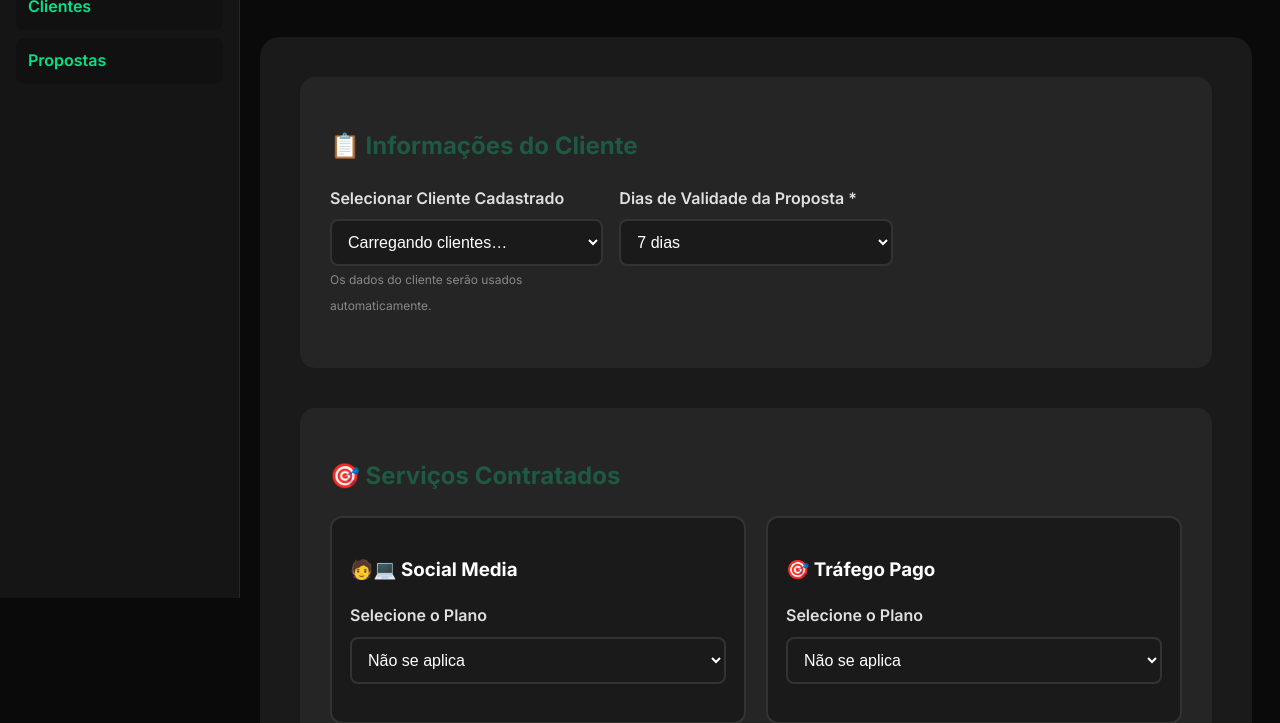
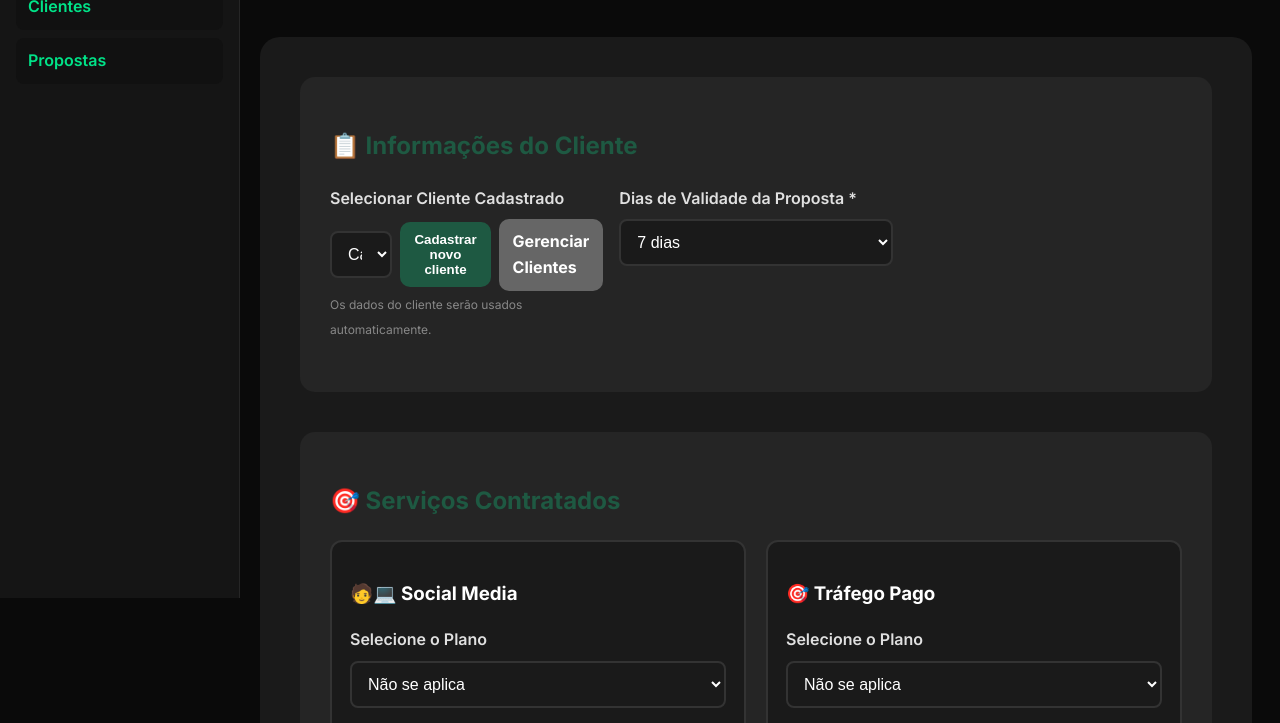
Before and after one commit to cveigamkt/Proposta-Comercial, a website: page proposta-comercial/proposta-gerador.html in a window 1280 px wide. Shown: the part 202-925 px from the top of the page. Drawn offline with nearby package versions, Linux system fonts and the light colour scheme.

Commit message:
atualização

```diff
--- a/proposta-comercial/clientes.js
+++ b/proposta-comercial/clientes.js
@@ -27,7 +27,7 @@
         const current = (location.pathname || '').toLowerCase();
         const inSubdir = current.includes('/proposta-comercial/');
         const base = inSubdir ? '/proposta-comercial/' : '/';
-        const loginUrl = `${base}login.html?redirect=${encodeURIComponent(base + 'clientes.html')}`;
+        const loginUrl = `${base}login.html?redirect=${encodeURIComponent(base + 'clientes')}`;
         tbody.innerHTML = `<tr><td colspan="7" class="muted">É necessário estar logado para listar clientes. <a href="${loginUrl}">Fazer login</a></td></tr>`;
       }
       return;
--- a/proposta-comercial/menu-lateral.js
+++ b/proposta-comercial/menu-lateral.js
@@ -42,10 +42,10 @@
       return a;
     }
 
-    nav.appendChild(link('proposta-gerador.html', 'Gerador de Proposta'));
-    nav.appendChild(link('proposta-rapida.html', 'Criador de Proposta Rápida'));
-    nav.appendChild(link('clientes.html', 'Clientes'));
-    nav.appendChild(link('admin.html', 'Propostas'));
+    nav.appendChild(link('proposta-gerador', 'Gerador de Proposta'));
+    nav.appendChild(link('proposta-rapida', 'Criador de Proposta Rápida'));
+    nav.appendChild(link('clientes', 'Clientes'));
+    nav.appendChild(link('admin', 'Propostas'));
 
     document.body.appendChild(nav);
 
--- a/proposta-comercial/proposta-gerador.html
+++ b/proposta-comercial/proposta-gerador.html
@@ -96,8 +96,8 @@
               <select id="clienteSelecionado" name="clienteSelecionado">
                 <option value="">Carregando clientes…</option>
               </select>
-              <button type="button" id="btnNovoCliente" class="btn-generate" style="padding:10px 14px; display:none;">Cadastrar novo cliente</button>
-              <a href="clientes.html" class="btn-preview" style="text-decoration:none; padding:10px 14px; display:none;">Gerenciar Clientes</a>
+              <button type="button" id="btnNovoCliente" class="btn-generate" style="padding:10px 14px;">Cadastrar novo cliente</button>
+              <a href="clientes" class="btn-preview" style="text-decoration:none; padding:10px 14px;">Gerenciar Clientes</a>
             </div>
             <small style="font-size:0.75rem; color:#888;">Os dados do cliente serão usados automaticamente.</small>
           </div>
```
